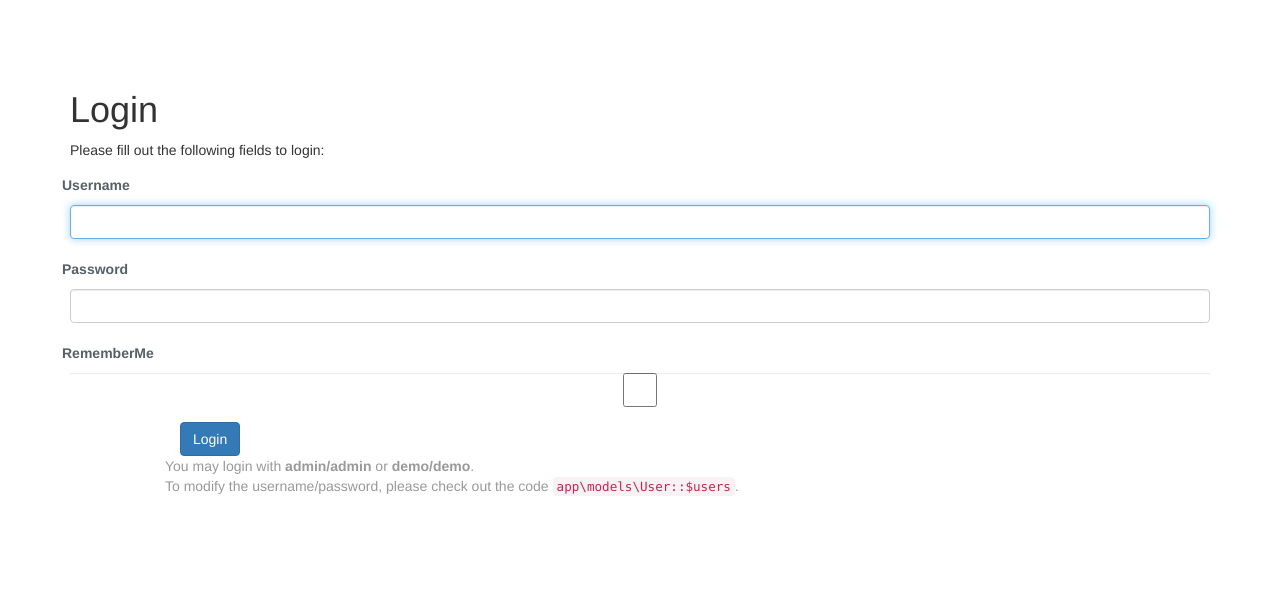
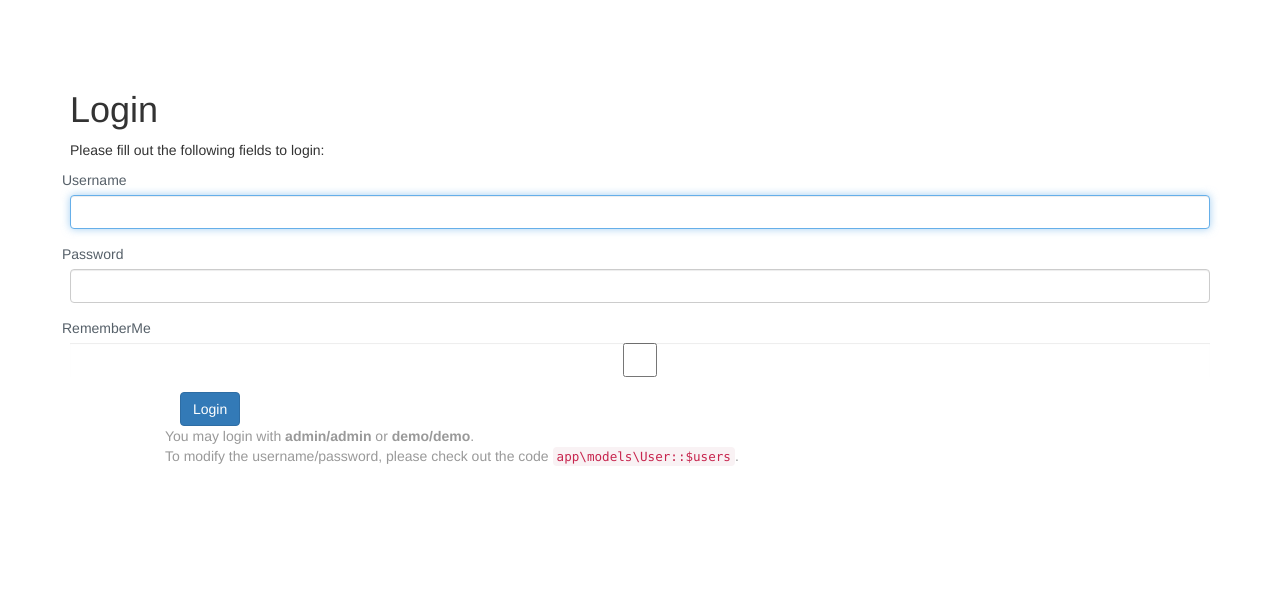
Before and after one commit to KubrikDevelopmentStudio/MYFATE.RU, a Yii app: template views/site/login.php in a window 1280 px wide. Shown: the top 608 px of the page. Run offline with PHP 8.4 and a stand-in for Yii, Linux system fonts and the light colour scheme; the template is opened without the code that fills it, so the values that code supplies are empty; form fields are guessed from the names that the template uses; some libraries are stand-ins or nearby versions.

Commit message:
поправил css

```diff
--- a/web/css/loginForm.css
+++ b/web/css/loginForm.css
@@ -4,28 +4,30 @@ padding: 0;
     -webkit-background-size: cover;
     -ms-background-size: cover;
     background-size: cover;
+}
 
-}
 .main-signin {
     box-shadow: 0px 11px 80px #000;
     width: 455px;
     height: 355px;
     margin: 120px auto;
+}
 
-}
 .main-signin .main-signin__head {
     background: #242328;
     border-bottom: 1px solid #2d2f32;
     border-radius: 10px 10px 0 0;
     box-shadow: 0px 1px 0px #000;
-padding: 12px 0;
+    padding: 20px 0;
     width: 471px;
     margin-left: -8px;
 }
+
 .main-signin .main-signin__head p {
     color: #586069;
     text-align: center;
 }
+
 .main-signin .main-signin__middle {
     background: #1f1e23;
     border-bottom: 1px solid #2d2f32;
@@ -34,21 +36,27 @@ box-shadow: 0px 1px 0px #000;
     width: 471px;
     margin-left: -8px;
 }
+
 .main-signin .main-signin__middle .middle__form {
     margin: 40px 0 20px 0;
 }
+
 .main-signin .main-signin__middle .middle__form ::-webkit-input-placeholder {
     color: #25262a;
 }
+
 .main-signin .main-signin__middle .middle__form :-moz-placeholder {
     color: #25262a;
 }
+
 .main-signin .main-signin__middle .middle__form ::-moz-placeholder {
     color: #25262a;
 }
+
 .main-signin .main-signin__middle .middle__form :-ms-input-placeholder {
     color: #25262a;
 }
+
 .main-signin .main-signin__middle .middle__form input[type="text"], .main-signin .main-signin__middle .middle__form input[type="password"], .main-signin .main-signin__middle .middle__form input[type="submit"] {
     background: #daf4fe;
     border-radius: 5px 5px 0 0;
@@ -70,6 +78,7 @@ width:90%;
     border-top: 1px solid #acabab;
     border-radius: 0 0 5px 5px;
 }
+
 .reg {
     background: #00aeef;
     border-radius: 5px;
@@ -83,7 +92,7 @@ color: white;
     font-family: serif;
     border: navajowhite;
     margin: -30px 241px;
-
+    cursor: pointer;
 }
 .main-signin .main-signin__middle .middle__form input[type="submit"] {
     background: #00aeef;
@@ -96,9 +105,11 @@ margin-top: 15px;
     cursor:pointer;
     text-transform: uppercase;
 }
+
 .middle__form input[type="submit"]:active {
     background: #80d6f7;
 }
+
 .main-signin .main-signin__foot {
     background: #242328;
     border-top: 1px solid #2d2f32;
@@ -107,27 +118,32 @@ padding: 20px 0;
     margin-left: -8px;
     width: 471px;
 }
+
 .main-signin .main-signin__foot .foot {
     float: left;
     padding: 0 0 0 6%;
     width: 56%;
 }
+
 .main-signin .main-signin__foot .foot p {
     color: #586069;
     margin: 5px -8px;
     width: 240px;
     font-family: sans-serif;
     font-size: 14px;
-font-weight: bold;
+    /*font-weight: bold;*/
 }
+
 .main-signin .main-signin__foot .foot{
     float: left;
     width: 70%;
 }
+
 .main-signin .main-signin__foot,
 .main-signin .main-signin__foot {
     float: left;
 }
+
 .main-signin .main-signin__foot a:not('.aMore'),
 .main-signin .main-signin__foot a:not('.aMore') {
     -webkit-transition: 0.4s;
@@ -140,17 +156,21 @@ text-indent: -999em;
     width: 85px;
     height: 77px;
 }
+
 .checkReg {
     display: block;
     cursor: pointer;
 }
+
 label {
     display: -webkit-box;
     color: #566069;
     margin-left: -10px;
-padding: 5px 2px;
+    padding: 0px 2px;
     width: 300px;
+    font-weight: 100;
 }
+
 .aMore {
     text-decoration: none;
     color: wheat;
```
Lines whose indentation alone changed are shown as unchanged.
